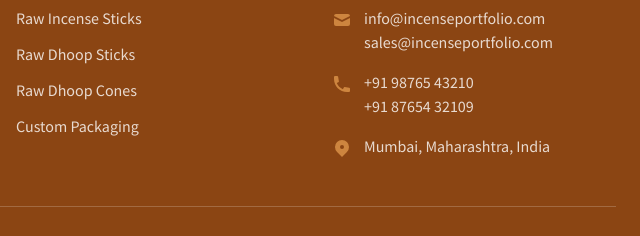
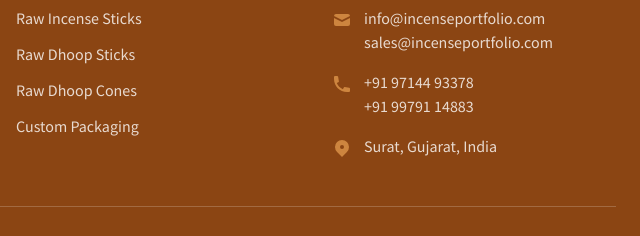
Before and after one commit to Irriva/incense_portfolio, a website: page pages/homepage.html in a window 1280 px wide. Shown: the part 2822-3058 px from the top of the page, 640-1280 px from the left. Drawn offline with nearby package versions, Linux system fonts and the light colour scheme.

Commit message:
update no and address

```diff
--- a/pages/homepage.html
+++ b/pages/homepage.html
@@ -356,15 +356,15 @@
                                 <path d="M2 3a1 1 0 011-1h2.153a1 1 0 01.986.836l.74 4.435a1 1 0 01-.54 1.06l-1.548.773a11.037 11.037 0 006.105 6.105l.774-1.548a1 1 0 011.059-.54l4.435.74a1 1 0 01.836.986V17a1 1 0 01-1 1h-2C7.82 18 2 12.18 2 5V3z"/>
                             </svg>
                             <div>
-                                <p class="text-white text-opacity-80">+91 98765 43210</p>
-                                <p class="text-white text-opacity-80">+91 87654 32109</p>
+                                <p class="text-white text-opacity-80">+91 97144 93378</p>
+                                <p class="text-white text-opacity-80">+91 99791 14883</p>
                             </div>
                         </div>
                         <div class="flex items-start space-x-3">
                             <svg class="w-5 h-5 text-accent mt-1 flex-shrink-0" fill="currentColor" viewBox="0 0 20 20">
                                 <path fill-rule="evenodd" d="M5.05 4.05a7 7 0 119.9 9.9L10 18.9l-4.95-4.95a7 7 0 010-9.9zM10 11a2 2 0 100-4 2 2 0 000 4z" clip-rule="evenodd"/>
                             </svg>
-                            <p class="text-white text-opacity-80">Mumbai, Maharashtra, India</p>
+                            <p class="text-white text-opacity-80">Surat, Gujarat, India</p>
                         </div>
                     </div>
                 </div>
```
